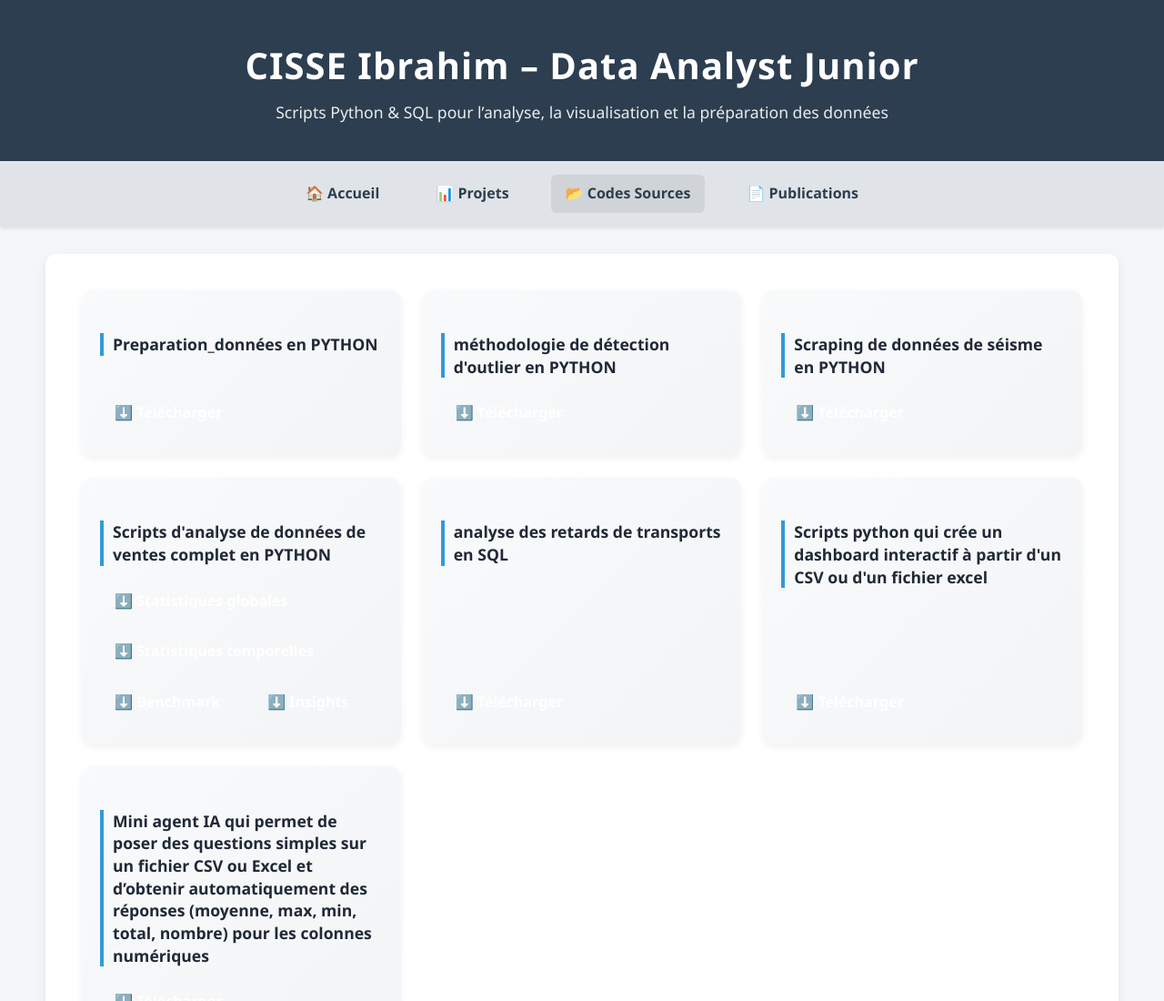
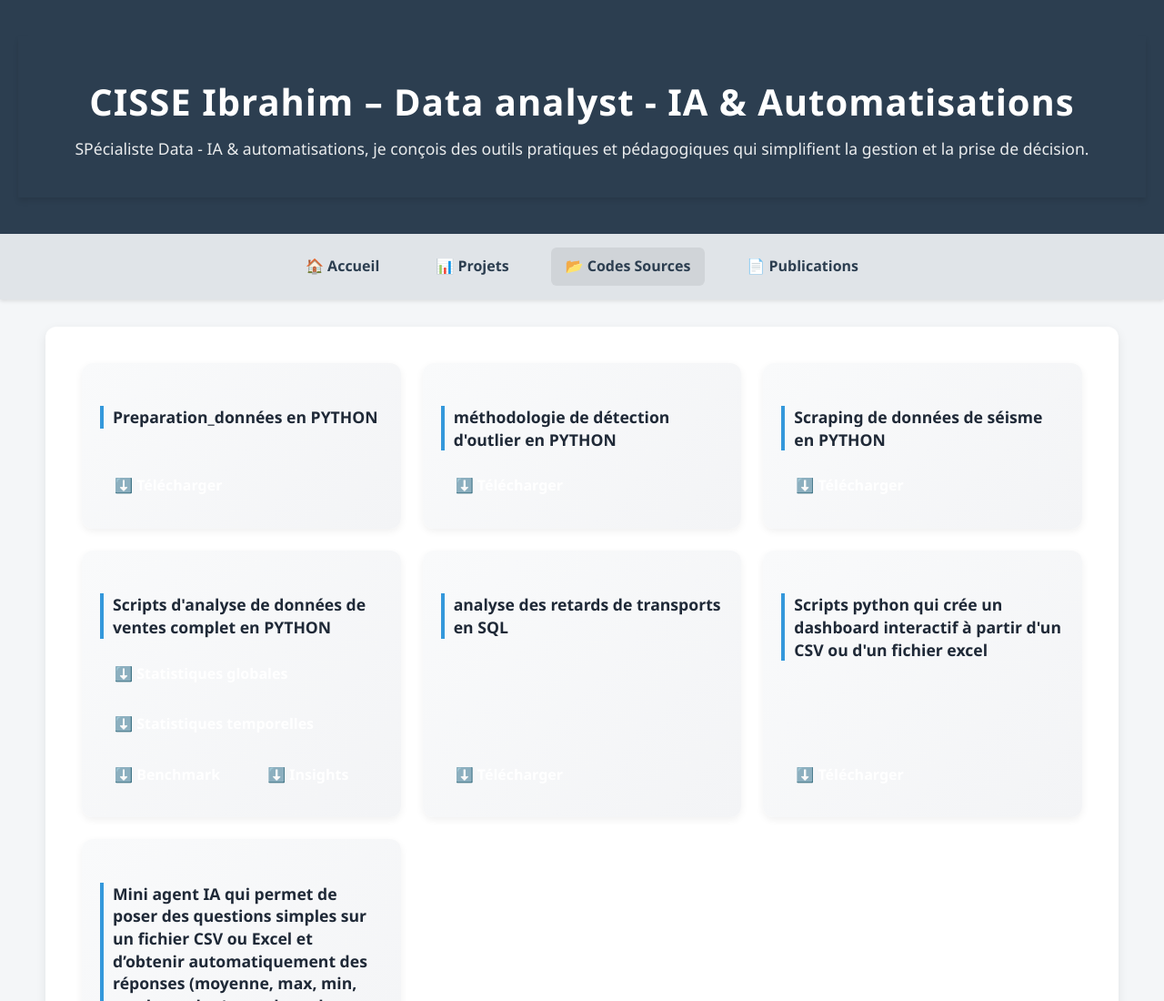
Before and after one commit to CIibra/PORTFOLIO_DATA, a plain HTML site: page codes.html in a window 1280 px wide. Shown: the top 1100 px of the page at 91% size. Drawn offline with Linux system fonts and the light colour scheme.

Commit message:
codes.html

```diff
--- a/codes.html
+++ b/codes.html
@@ -8,9 +8,11 @@
 </head>
 <body>
 
-<header>
-  <h1>CISSE Ibrahim – Data Analyst Junior</h1>
-  <p>Scripts Python & SQL pour l’analyse, la visualisation et la préparation des données</p>
+<header><header>
+  <h1>CISSE Ibrahim – Data analyst - IA & Automatisations</h1>
+  <p>SPécialiste Data - IA & automatisations, je conçois des outils pratiques et pédagogiques qui simplifient la gestion et la prise de décision.</p>
+</header>
+
 </header>
 
 <nav>
```
